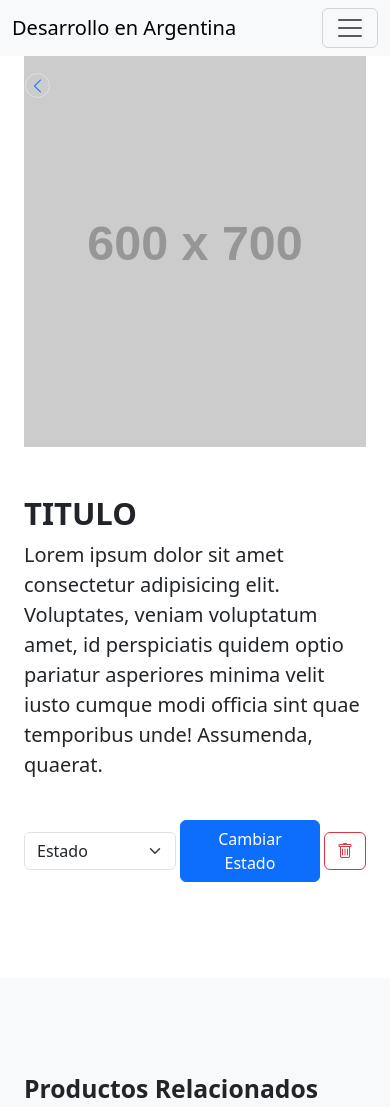
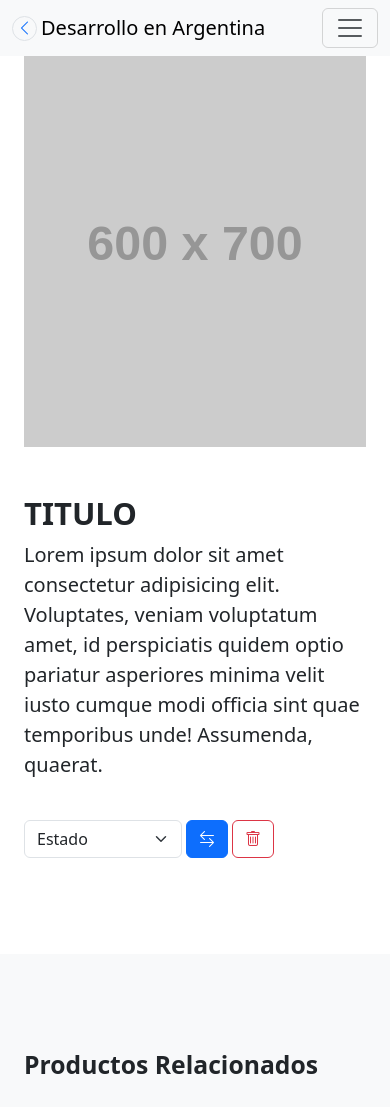
Before and after one commit to santillienzo/argentina-programa-task-app, a website: page detalle.html in a window 390 px wide. Shown: the top 1107 px of the page. Drawn offline with nearby package versions, Linux system fonts and the light colour scheme; no server answers; placeholder pictures from the web are drawn by us.

Commit message:
feat: design responsive

```diff
--- a/db.json
+++ b/db.json
@@ -79,7 +79,7 @@
       "tiempo": 11,
       "imagen": "https://img.medicalexpo.es/images_me/photo-m2/104219-17849575.jpg",
       "responsable": "Christopher Lee",
-      "estado": "PORTESTEAR"
+      "estado": "COMPLETADA"
     },
     {
       "id": 10,
--- a/detalle.html
+++ b/detalle.html
@@ -17,8 +17,14 @@
 <body>
     <nav class="navbar navbar-expand-md navbar-light bg-light fixed-top">
         <div class="container-fluid">
-            <!--ICON-->
-            <a class="navbar-brand" href="/">Desarrollo en Argentina</a>
+            <!-- BACK ICON -->
+            <div class="d-flex align-items-center gap-1">
+                <a href="/" class="d-flex align-items-center  justify-content-center border rounded-circle" style="top: 25px; left: 25px; height: 25px; width: 25px;">
+                    <i class="bi bi-chevron-left"></i>
+                </a>
+                <!--ICON-->
+                <a class="navbar-brand" href="/">Desarrollo en Argentina</a>
+            </div>
             <button class="navbar-toggler" type="button" data-bs-toggle="collapse" data-bs-target="#navbarCollapse">
                 <span class="navbar-toggler-icon"></span>
             </button>
@@ -70,9 +76,6 @@
 
     <!-- seccion producto -->
     <section class="mt-5 position-relative" >
-        <a href="/" class="position-absolute d-flex align-items-center  justify-content-center border rounded-circle" style="top: 25px; left: 25px; height: 25px; width: 25px;">
-            <i class="bi bi-chevron-left"></i>
-        </a>
         <div class="container px-4 px-lg-5 my-5">
             <div class="row gx-4 gx-lg-5 align-items-center">
                 <div class="col-12 col-md-6">
@@ -100,8 +103,9 @@
                                     <option value="COMPLETADA">Completada</option>
                                 </select>
                             </div>
-                            <button class="btn btn-primary"  id="update-button">
-                                Cambiar Estado
+                            <button class="btn btn-primary d-flex gap-1"  id="update-button">
+                                <span class="d-none d-md-block">Cambiar Estado</span>
+                                <i class="bi bi-arrow-left-right"></i>
                             </button>
                             <button class="btn btn-outline-danger" type="button" id="delete-button">
                                 <i class="bi bi-trash"></i>
```
